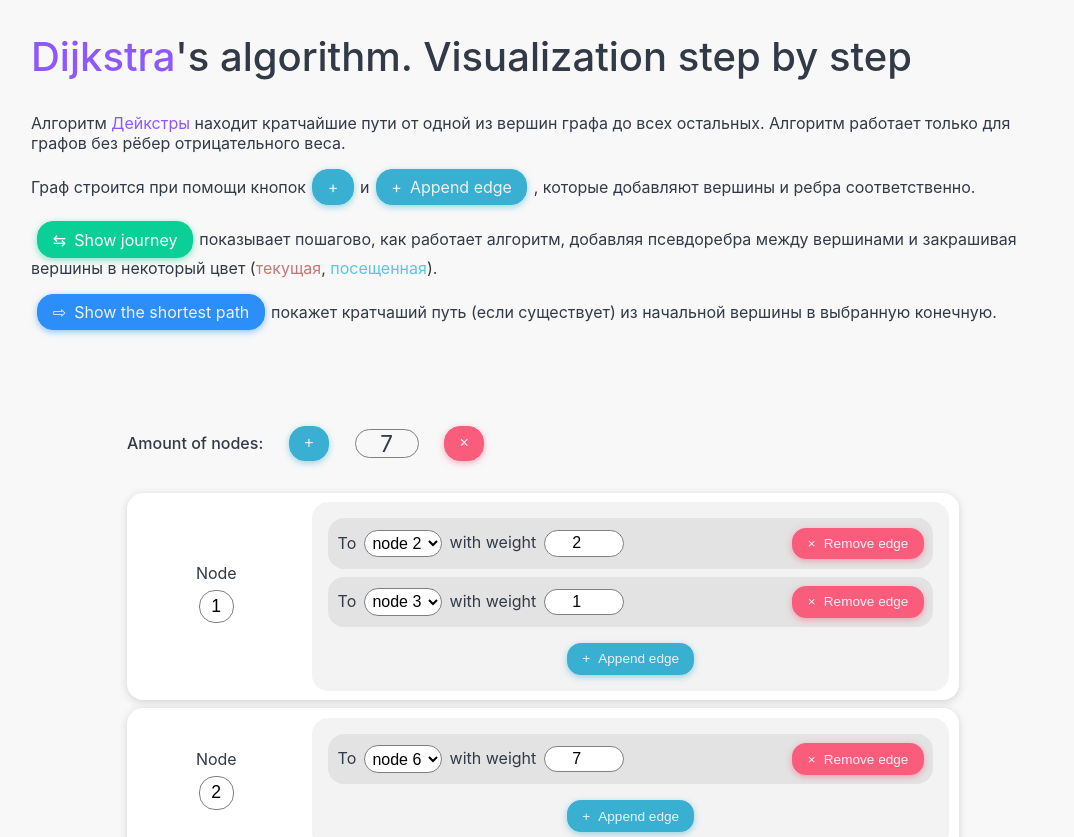
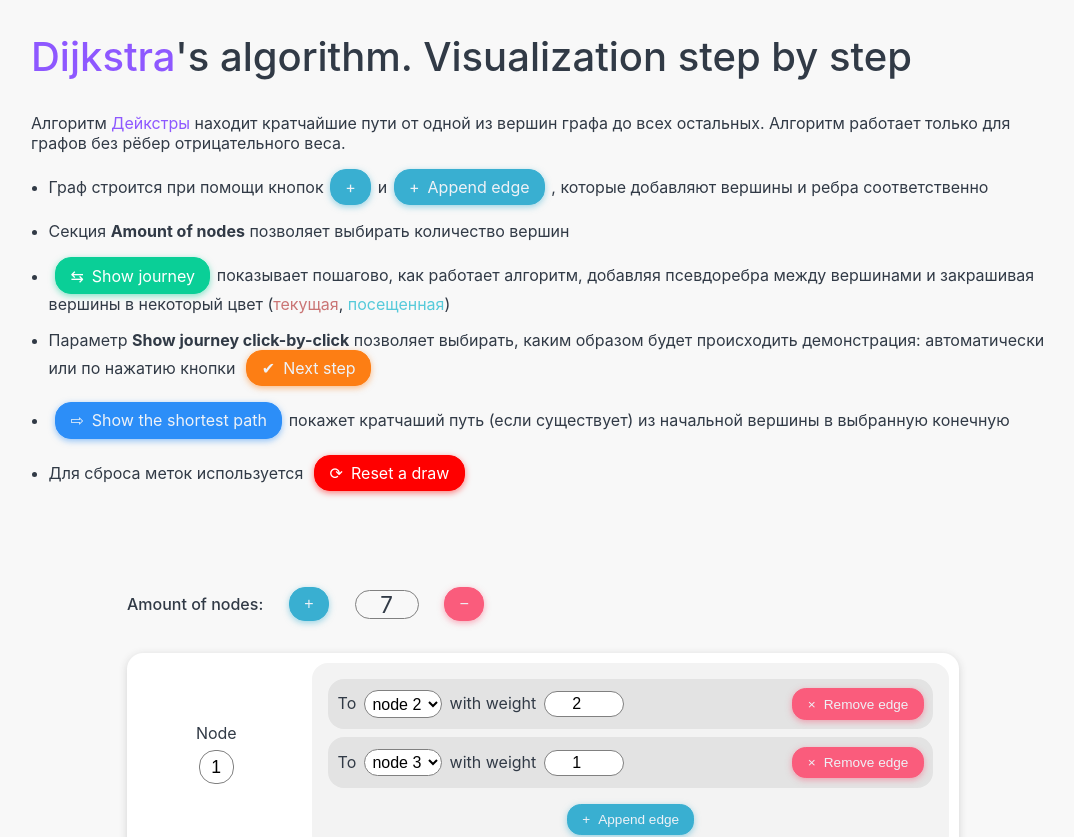
Before and after one commit to kiruushaaa/dip, a React (Create React App) app: page / in a window 1280 px wide. Shown: the top 837 px of the page, without its empty margins (97-1171 px from the left). Built offline with nearby package versions, Linux system fonts and the light colour scheme.

Commit message:
wording and info

```diff
--- a/src/components/Graph/Graph.module.css
+++ b/src/components/Graph/Graph.module.css
@@ -14,16 +14,6 @@
 
 .btnDanger {
     grid-column: -1;
-}
-
-.btnNext {
-    --btn-background-color: var(--orange);
-    --btn-border-color: var(--orange);
-    --btn-shadow-color: var(--orange-opacity);
-}
-
-.btnNext::before {
-    content: '✔';
 }
 
 .info {
--- a/src/components/Graph/Graph.tsx
+++ b/src/components/Graph/Graph.tsx
@@ -224,7 +224,7 @@ export const Graph = () => {
                     executingStatus && !isAutoMode
                         ? (
                             <button
-                              className={ cn(global.btn, global.btnSuccess, styles.btnNext) }
+                              className={ cn(global.btn, global.btnNext) }
                               type="button"
                               onClick={ nextStep }
                             >
--- a/src/components/GraphDataInput/GraphDataInput.module.css
+++ b/src/components/GraphDataInput/GraphDataInput.module.css
@@ -1,6 +1,10 @@
 .form {
     margin-block-end: 10rem;
     padding: 0 6rem;
+}
+
+.btnRemove::before {
+    content: '−';
 }
 
 .nodeList {
--- a/src/components/GraphDataInput/GraphDataInput.tsx
+++ b/src/components/GraphDataInput/GraphDataInput.tsx
@@ -55,7 +55,6 @@ export const GraphDataInput = ({ callback }: IGraphDataInput) => {
 
     return (
         <form className={ styles.form } onSubmit={ handleSubmit(onSubmit) } aria-label="Graph Input">
-
             <div className={ styles.nodeAmountChooser }>
                 <p>Amount of nodes:</p>
                 <button
@@ -63,9 +62,9 @@ export const GraphDataInput = ({ callback }: IGraphDataInput) => {
                   type="button"
                   onClick={ appendNode }
                 />
-                <span className={ styles.nodeAmount } >{fields.length}</span>
+                <span className={ styles.nodeAmount }>{fields.length}</span>
                 <button
-                  className={ cn(global.btn, global.btnRemove) }
+                  className={ cn(global.btn, global.btnRemove, styles.btnRemove) }
                   type="button"
                   onClick={ removeNode }
                   disabled={ fields.length === MIN_NODES_AMOUNT }
@@ -100,7 +99,7 @@ export const GraphDataInput = ({ callback }: IGraphDataInput) => {
             <button
               className={ cn(global.btn, global.btnPrimary) }
               type="submit">
-            Submit graph
+                Submit graph
             </button>
         </form>
     );
--- a/src/components/Information/Information.module.css
+++ b/src/components/Information/Information.module.css
@@ -4,6 +4,14 @@
 
 .wrapper p {
     margin-block-start: 0;
+}
+
+.wrapper ul {
+    padding-inline-start: 1.1rem;
+}
+
+.wrapper ul li:not(:last-child) {
+    margin-block-end: 1rem;
 }
 
 .title {
--- a/src/components/Information/Information.tsx
+++ b/src/components/Information/Information.tsx
@@ -12,21 +12,33 @@ export const Information = () => (
             Алгоритм <span className={ styles.misc }>Дейкстры</span> находит кратчайшие пути от одной из вершин графа до всех остальных.
             Алгоритм работает только для графов без рёбер отрицательного веса.
         </p>
-        <p>
+        <ul>
+            <li>
             Граф строится при помощи кнопок
-            <span style={ { gap: 0 } } className={ cn(global.btn, global.btnAppend, styles.btn) } />
+                <span style={ { gap: 0 } } className={ cn(global.btn, global.btnAppend, styles.btn) } />
             и
-            <span className={ cn(global.btn, global.btnAppend, styles.btn) }>Append edge</span>,
-             которые добавляют вершины и ребра соответственно.
-        </p>
-        <p>
-            <span className={ cn(global.btn, global.btnSuccess, styles.btn) }>Show journey</span>
+                <span className={ cn(global.btn, global.btnAppend, styles.btn) }>Append edge</span>,
+             которые добавляют вершины и ребра соответственно
+            </li>
+            <li>
+            Секция <strong>Amount of nodes</strong> позволяет выбирать количество вершин
+            </li>
+            <li>
+                <span className={ cn(global.btn, global.btnSuccess, styles.btn) }>Show journey</span>
             показывает пошагово, как работает алгоритм, добавляя псевдоребра между вершинами и закрашивая вершины в некоторый цвет
-            (<span style={ { color: ACTIVE_COLOR } }>текущая</span>, <span style={ { color: VIS_VISITED_NODE_COLOR.background } }>посещенная</span>).
-        </p>
-        <p>
-            <span className={ cn(global.btn, global.btnPath, styles.btn) }>Show the shortest path</span>
-            покажет кратчаший путь (если существует) из начальной вершины в выбранную конечную.
-        </p>
+            (<span style={ { color: ACTIVE_COLOR } }>текущая</span>, <span style={ { color: VIS_VISITED_NODE_COLOR.background } }>посещенная</span>)
+            </li>
+            <li>
+            Параметр <strong>Show journey click-by-click</strong> позволяет выбирать, каким образом будет происходить демонстрация:
+            автоматически или по нажатию кнопки <span className={ cn(global.btn, global.btnNext, styles.btn) }>Next step</span>
+            </li>
+            <li>
+                <span className={ cn(global.btn, global.btnPath, styles.btn) }>Show the shortest path</span>
+            покажет кратчаший путь (если существует) из начальной вершины в выбранную конечную
+            </li>
+            <li>
+            Для сброса меток используется <span className={ cn(global.btn, global.btnDanger, styles.btn) }>Reset a draw</span>
+            </li>
+        </ul>
     </section>
 );
--- a/src/style/global.module.css
+++ b/src/style/global.module.css
@@ -76,6 +76,16 @@
     content: '⇨';
 }
 
+.btnNext {
+    --btn-background-color: var(--orange);
+    --btn-border-color: var(--orange);
+    --btn-shadow-color: var(--orange-opacity);
+}
+
+.btnNext::before {
+    content: '✔';
+}
+
 .btn:disabled  {
     cursor: auto;
     opacity: 0.45;
```
